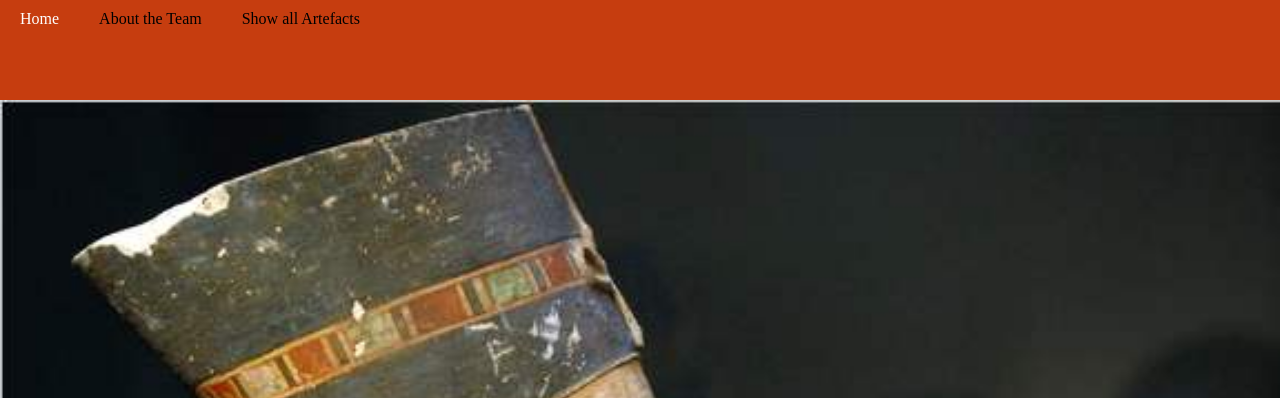
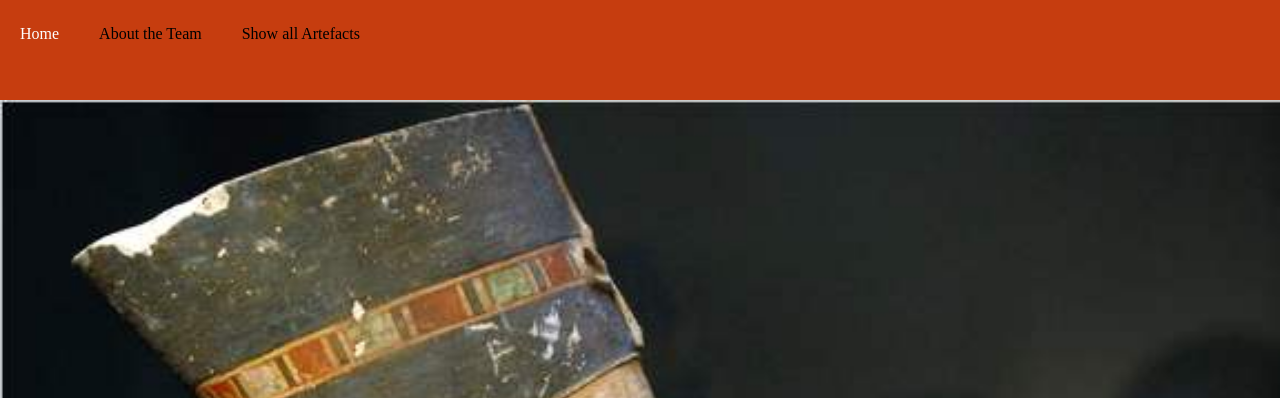
Before and after one commit to oliviaphp/heritagedocumentation, a PHP site: page / in a window 1280 px wide. Shown: the top 398 px of the page. Run offline with PHP 8.4, Linux system fonts and the light colour scheme.

Commit message:
Nav bar edit

```diff
--- a/style.css
+++ b/style.css
@@ -20,7 +20,7 @@ body{
     text-decoration: none;
     float: left;
     display: block;
-    padding: 10px 20px;
+    padding: 25px 20px;
     color: black;
   }
 .navbar ul li a:hover {
```
